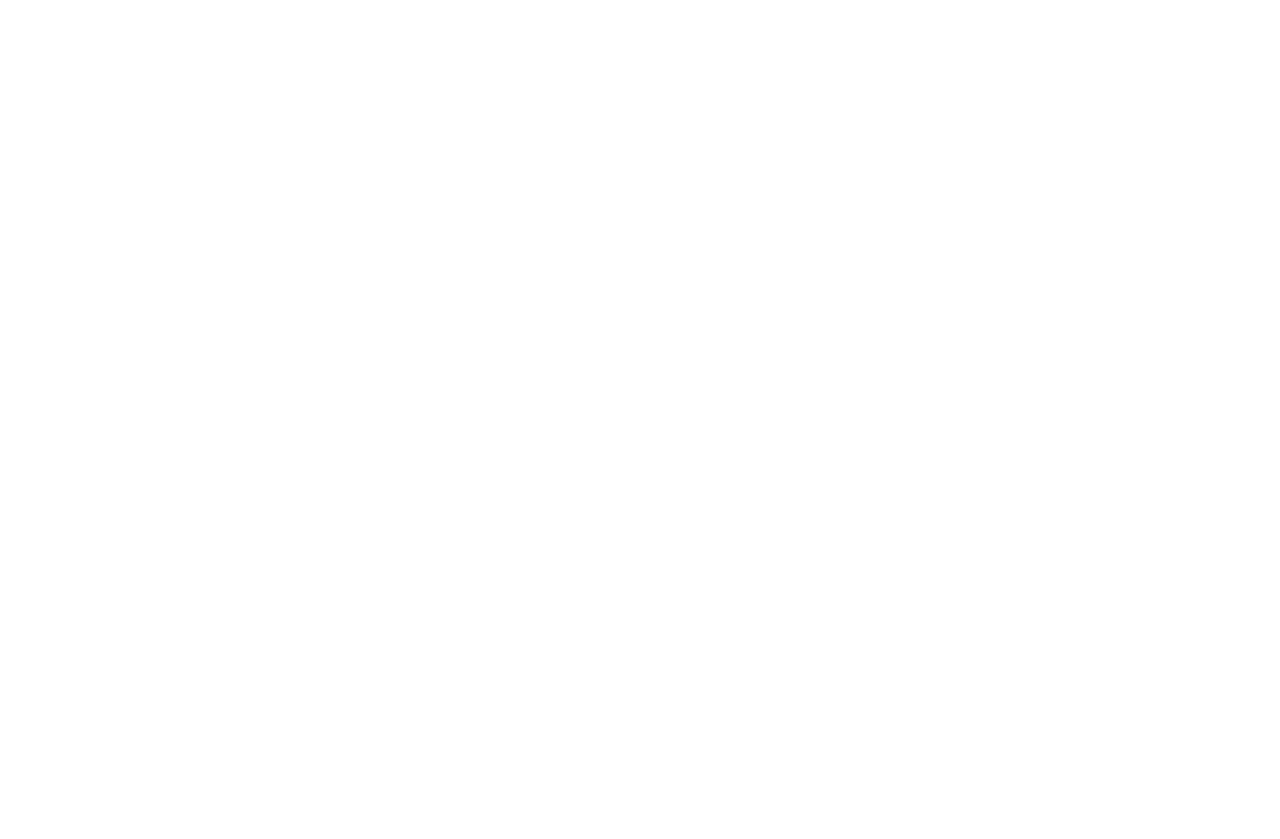
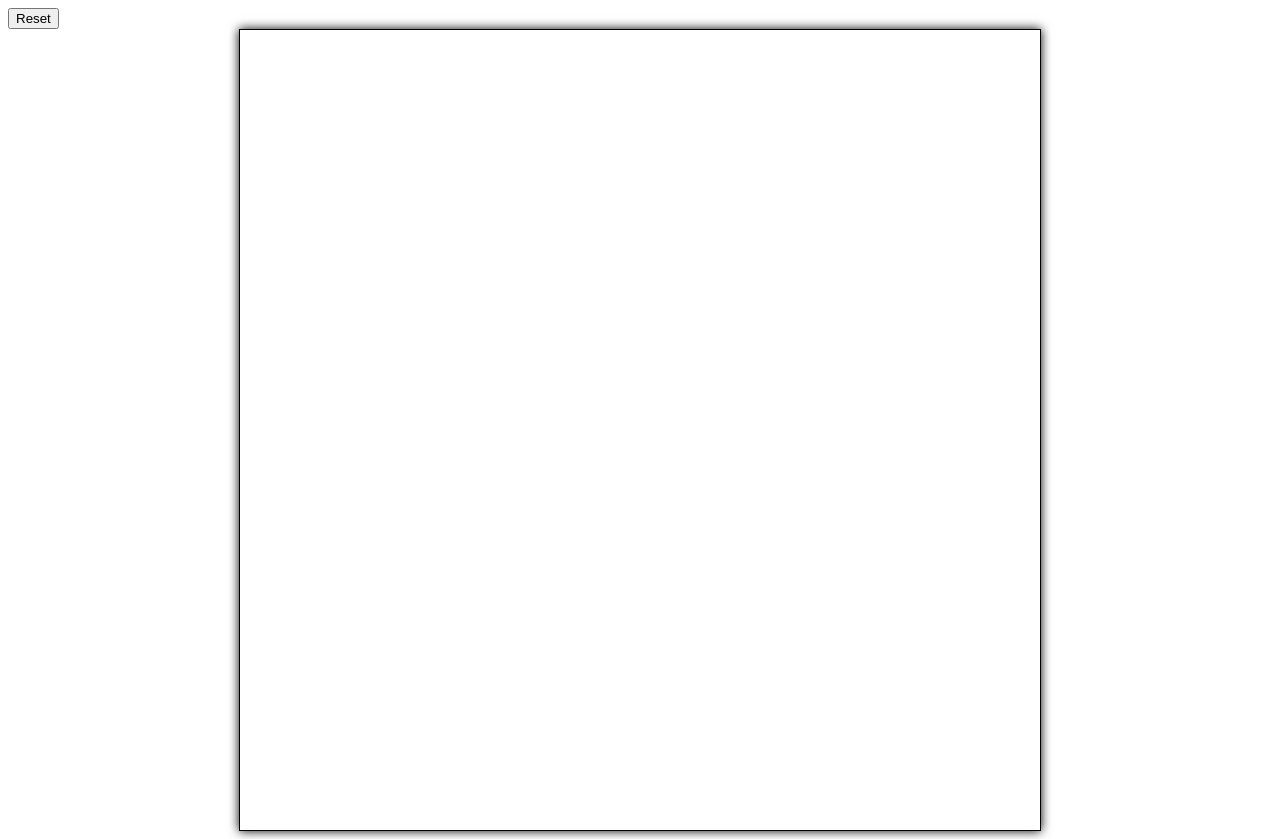
Before and after one commit to Robalexg/Etch-a-Sketch, a plain HTML site: page index.html in a window 1280 px wide. Before the commit the page ends 800 px from the top, so only its background shows below. Drawn offline with Linux system fonts and the light colour scheme.

Commit message:
added the main functions to make it work

```diff
--- a/index.html
+++ b/index.html
@@ -3,9 +3,16 @@
 <head>
     <meta charset="UTF-8">
     <meta name="viewport" content="width=device-width, initial-scale=1.0">
-    <title>Document</title>
+    <script src='script.js' defer></script>
+    <link rel="stylesheet" href="./style.css">
+    <title>Etch-a-Sketch</title>
 </head>
 <body>
+    <div class="buttonContainer">
+        <button id="resetButton">Reset</button>
+    </div>
+    <div class="container">
 
+    </div>
 </body>
 </html>
--- a/script.js
+++ b/script.js
@@ -0,0 +1,30 @@
+let container = document.querySelector('.container')
+let resetButton = document.querySelector('#resetButton')
+
+
+
+
+const onHover = (e) => {
+    const randomColor = '#' + Math.floor(Math.random()*16777215).toString(16).padStart(6, '0');
+    e.target.style.background = randomColor
+}
+
+const makeGrid = () => {
+    console.log(resetButton)
+    for(let i = 0; i< 6400; i++){
+        let div = document.createElement("div")
+        div.className = 'gridBlock'
+        div.addEventListener('mouseover',onHover)
+        container.appendChild(div)
+    }
+}
+
+const resetGrid = () => {
+    container.replaceChildren([])
+    makeGrid()
+}
+
+
+
+resetButton.addEventListener('click',resetGrid)
+makeGrid()
--- a/style.css
+++ b/style.css
@@ -0,0 +1,14 @@
+.container{
+    height: 800px;
+    width: 800px;
+    margin: auto auto;
+    display: flex;
+    flex-wrap: wrap;
+    border: 1px black solid;
+    box-shadow: 0 0 10px black;
+}
+
+.gridBlock{
+    height: 10px;
+    width: 10px;
+}
```
